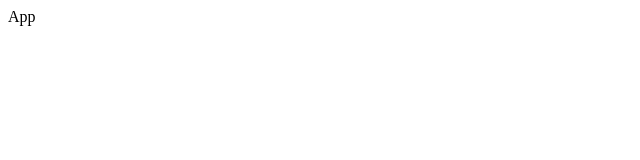
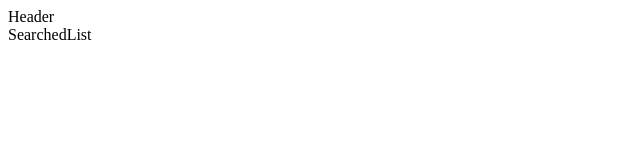
Before and after one commit to f0cuSsss/react-unsplash, a React (Create React App) app: page / in a window 1280 px wide. Shown: the top 160 px of the page, without its empty margins (0-640 px from the left). Built offline with nearby package versions, Linux system fonts and the light colour scheme.

Commit message:
Initial structure with navigation

```diff
--- a/src/components/App.js
+++ b/src/components/App.js
@@ -1,9 +1,21 @@
 import React from 'react'
+import { BrowserRouter, Route } from 'react-router-dom'
+
+import '../styles/index.css'
+import Header from './Header'
+import SearchedList from './contents/SearchedList'
+import FavoriteList from './contents/FavoriteList'
 
 export default () => {
     return (
-        <div>
-            App
-        </div>
+        <BrowserRouter>
+            <div className="wrap">
+                <Header />
+                <div>
+                    <Route path="/" exact component={SearchedList} />
+                    <Route path="/favorite" component={FavoriteList} />
+                </div>
+            </div>
+        </BrowserRouter>
     );
 }
--- /dev/null
+++ b/src/components/Header.js
@@ -0,0 +1,12 @@
+import React from 'react'
+
+const Header = () => {
+
+    return (
+        <header>
+            Header
+        </header>
+    );
+}
+
+export default Header;
--- /dev/null
+++ b/src/components/contents/FavoriteList.js
@@ -0,0 +1,12 @@
+import React from 'react'
+
+const FavoriteList = () => {
+
+    return (
+        <div>
+            FavoriteList
+        </div>
+    );
+}
+
+export default FavoriteList;
--- /dev/null
+++ b/src/components/contents/SearchedList.js
@@ -0,0 +1,12 @@
+import React from 'react'
+
+const SearchedList = () => {
+
+    return (
+        <div>
+            SearchedList
+        </div>
+    );
+}
+
+export default SearchedList;
```
Also changed, not shown: src/components/contents/ImageCard.js (added, +12 -0 lines), src/components/contents/ImageList.js (added, +12 -0 lines), src/styles/index.css (added), 1 other file (tests, documents, lock files or other folders).
